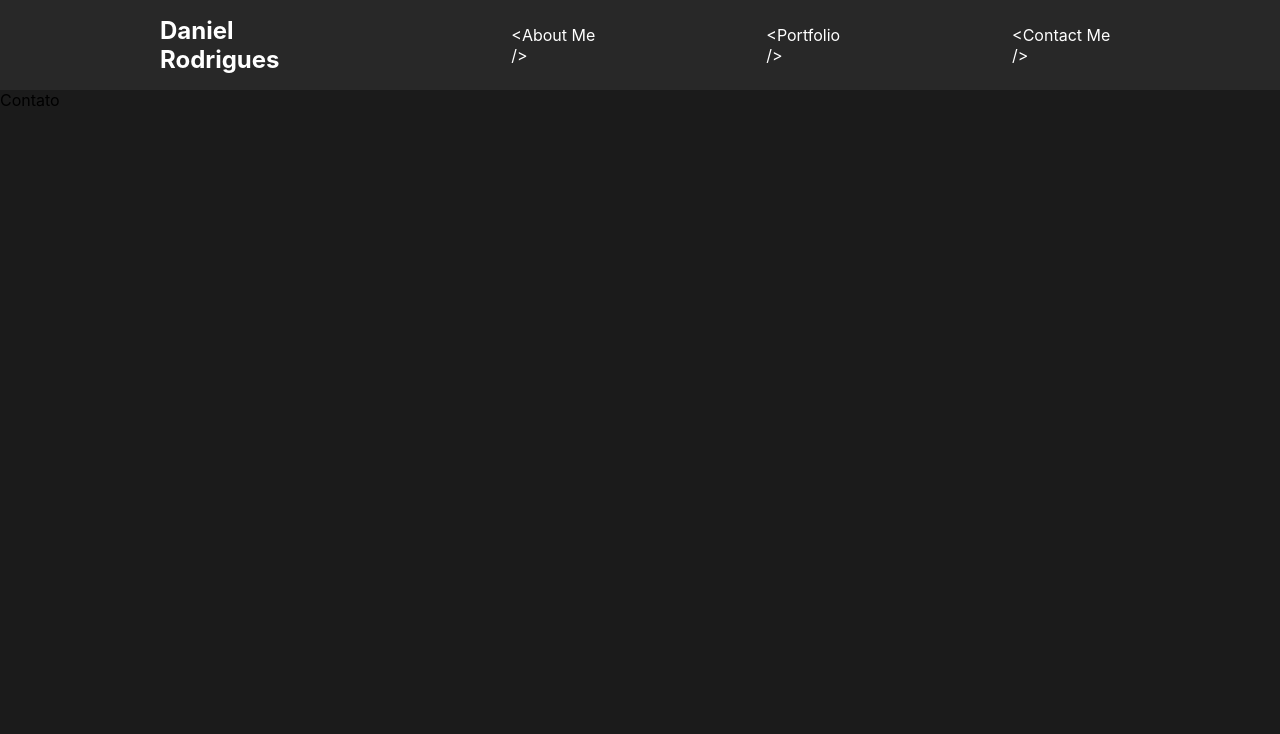
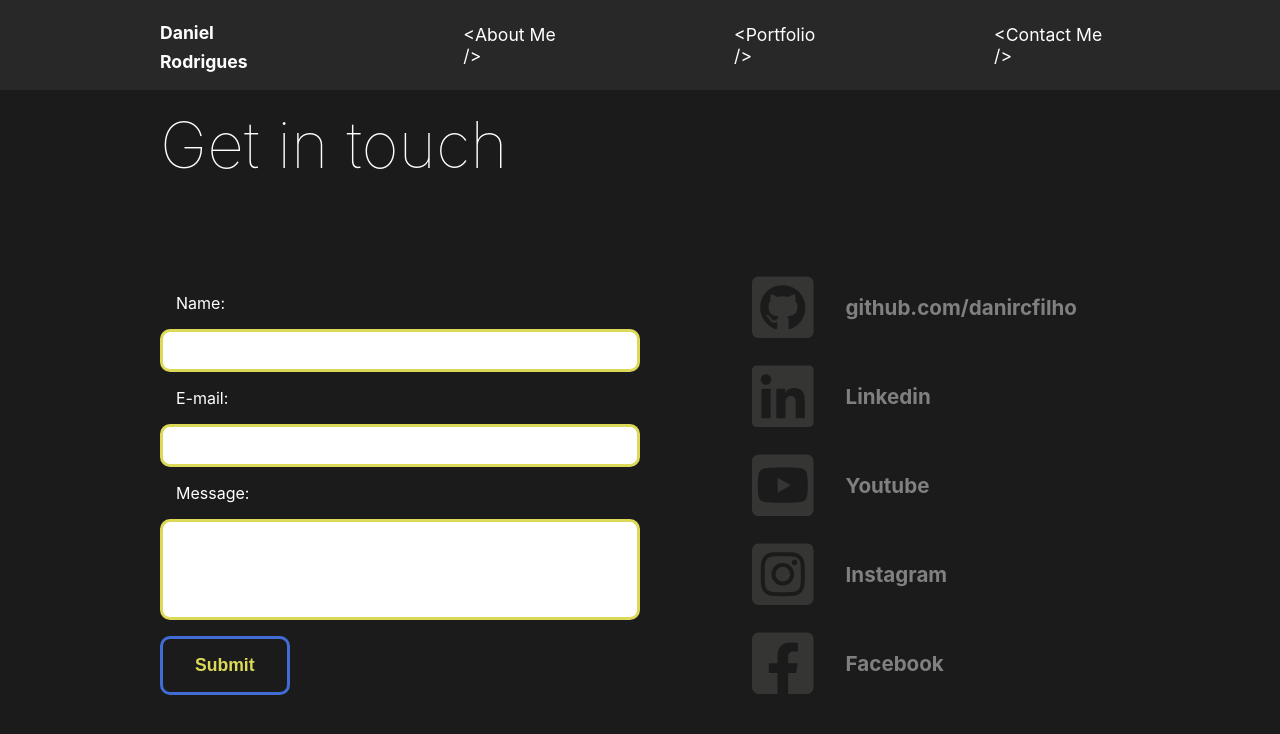
Before and after one commit to danircfilho/project-one, a React (Create React App) app in the folder frontend/: page /contact in a window 1280 px wide. Shown: the top 734 px of the page. Built offline with nearby package versions, Linux system fonts and the light colour scheme.

Commit message:
nav and forms

```diff
--- /dev/null
+++ b/frontend/src/components/FormContact.js
@@ -0,0 +1,71 @@
+import React from "react";
+import styled from "styled-components";
+
+const FormContact = () => {
+    return (
+        <Form id="contact-form" method="post">
+                <Input>
+                    <label>Name:</label>
+                    < input type="text" />
+                </Input>
+                <Input>
+                    <label>E-mail:</label>
+                    <input type="email" />
+                </Input>
+                <Input>
+                    <label>Message:</label>
+                    < textarea rows="5" />
+                </Input>
+                <button type="submit">Submit</button>
+        </Form>
+    )
+}
+
+const Form = styled.form`
+    button {
+            color: #dcd958;
+            margin-top: 1rem;
+            border-radius: 10px 10px;
+            &:hover {
+            background-color: #dcd958;
+            color: grey;
+            }
+        }
+`;
+
+const Input = styled.div`
+    display: flex;
+    flex-direction: column;
+    min-width: 60vh;
+    label {
+        color: white;
+        padding: 1rem;
+    }
+    input {
+        border-radius: 10px 10px;
+        border: 3px solid #dcd958;
+        padding: 10px 15px;
+        font-size: 15px;
+        width: 100%;
+        height: 100%;
+    }
+    input:focus {
+        background-color: grey;
+        color: yellow;
+    }
+    textarea {
+        width: 100%;
+        height: 100%;
+        padding: 10px 15px;
+        box-align: border-box;
+        border-radius: 10px 10px;
+        border: 3px solid #dcd958;
+        resize: none;
+    }
+    textarea:focus {
+        background-color: grey;
+        color: yellow;
+    }
+`;
+
+export default FormContact
--- a/frontend/src/components/GlobalStyle.js
+++ b/frontend/src/components/GlobalStyle.js
@@ -19,7 +19,7 @@ const GlobalStyle = createGlobalStyle`
 
     button {
         font-weight: bold;
-        font-size: 1.1.rem;
+        font-size: 1.1rem;
         cursor: pointer;
         padding: 1rem 2rem;
         background: transparent;
@@ -33,7 +33,7 @@ const GlobalStyle = createGlobalStyle`
     }
 
     h2{
-        font-weight: ligther;
+        font-weight: lighter;
         font-size: 4rem;
     }
 
@@ -49,11 +49,11 @@ const GlobalStyle = createGlobalStyle`
     }
 
     a {
-        font-size: 1.1.rem;
+        font-size: 1.1rem;
     }
 
     span {
-        font-weight: ligther;
+        font-weight: lighter;
         color: #416CD5;
     }
 
--- /dev/null
+++ b/frontend/src/components/SocialNetwork.js
@@ -0,0 +1,56 @@
+import React from "react";
+import styled from "styled-components";
+import { FontAwesomeIcon } from "@fortawesome/react-fontawesome";
+import {faYoutubeSquare, faLinkedin, faInstagramSquare, faFacebookSquare, faGithubSquare } from "@fortawesome/free-brands-svg-icons";
+
+const SocialNetwork = () => {
+    return (
+        <Network>
+            <Social href="https://github.com" target="_blank">
+                < FontAwesomeIcon icon={faGithubSquare} size='4x' />
+                <h3>github.com/danircfilho</h3>
+            </Social>
+            <Social href="https://linkedin.com" target="_blank">
+                < FontAwesomeIcon icon={faLinkedin} size='4x' />
+                <h3>Linkedin</h3>
+            </Social>
+            <Social href="https://youtube.com" target="_blank">
+                < FontAwesomeIcon icon={faYoutubeSquare} size='4x' />
+                <h3>Youtube</h3>
+            </Social>
+            <Social href="https://instagram.com" target="_blank">
+                < FontAwesomeIcon icon={faInstagramSquare} size='4x' />
+                <h3>Instagram</h3>
+            </Social>
+            <Social href="https://facebook.com" target="_blank">
+                < FontAwesomeIcon icon={faFacebookSquare} size='4x' />
+                <h3>Facebook</h3>
+            </Social>
+        </Network>
+    )
+}
+
+const Network = styled.div`
+    padding: 1rem 5rem;
+`;
+
+const Social = styled.a`
+    display: flex;
+    flex-direction: row;
+    justify-content: flex-start;
+    align-items: center;
+    border-radius: 10px 50px;
+    text-decoration: none;
+    padding-left: 2rem;
+    &:hover {
+        background: #dcd958;
+        cursor: pointer;
+    }
+    h3 {
+        color: grey;
+        margin: 2rem;
+    }
+    color: inherit; /* herda a cor */
+`;
+
+export default SocialNetwork
--- a/frontend/src/pages/ContactMe.js
+++ b/frontend/src/pages/ContactMe.js
@@ -1,11 +1,38 @@
 import React from "react";
+import styled  from "styled-components";
+import FormContact from "../components/FormContact";
+import SocialNetwork from "../components/SocialNetwork";
 
 const ContactMe = () => {
     return (
-        <div>
-            Contato
-        </div>
+        <ContactStyle>
+            <Title>
+                <h2>Get in touch</h2>
+            </Title>
+            <Areas>
+                < FormContact />
+                < SocialNetwork />
+            </Areas>
+        </ContactStyle>
     )
 }
 
+const ContactStyle = styled.div`
+    padding: 1rem 10rem;
+    color: #353533;
+    min-height: 90vh; /* nota: os outros 10 para 100% está no Nav */
+`;
+
+const Title = styled.div`
+    margin-bottom: 4rem;
+    h2 {
+        color: white;
+    }
+`;
+
+const Areas = styled.div`
+    display: flex;
+    align-items: center;
+`;
+
 export default ContactMe
```
